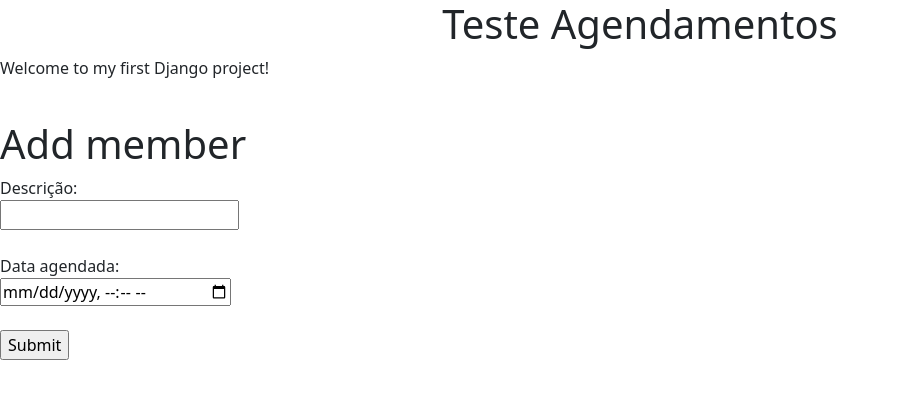
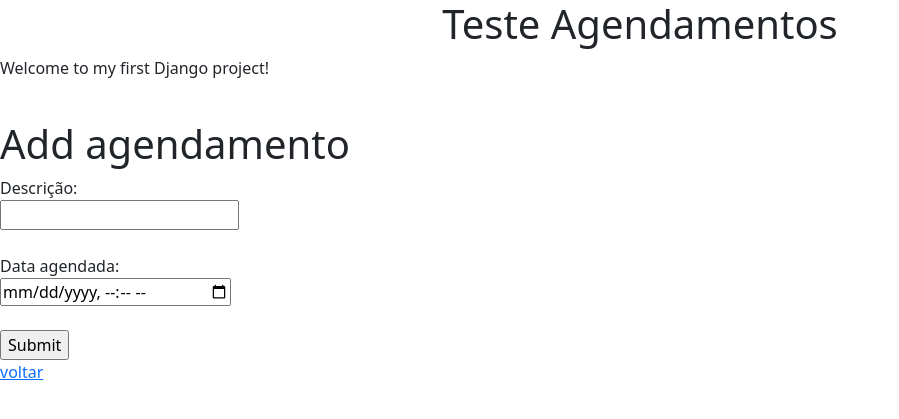
Before and after one commit to tmielnik/django-app, a Django app: page /agendamento/add/ in a window 1280 px wide. Shown: the top 419 px of the page, without its empty margins (0-899 px from the left). Run offline with Django 4.2, Linux system fonts and the light colour scheme.

Commit message:
Ajuste de template e adição de link

```diff
--- a/agendamento/templates/agendamento/add.html
+++ b/agendamento/templates/agendamento/add.html
@@ -2,7 +2,7 @@
 {% extends 'agendamento/base.html' %}
 
 {% block content %}
-    <h1>Add member</h1>
+    <h1>Add agendamento</h1>
 
     <form action="addrecord/" method="post">
         {% csrf_token %}
@@ -15,4 +15,5 @@
         <br><br>
         <input type="submit" value="Submit">
     </form>
+    <p><a href="{% url 'index_agendamento' %}">voltar</a></p>
 {% endblock %}
```
